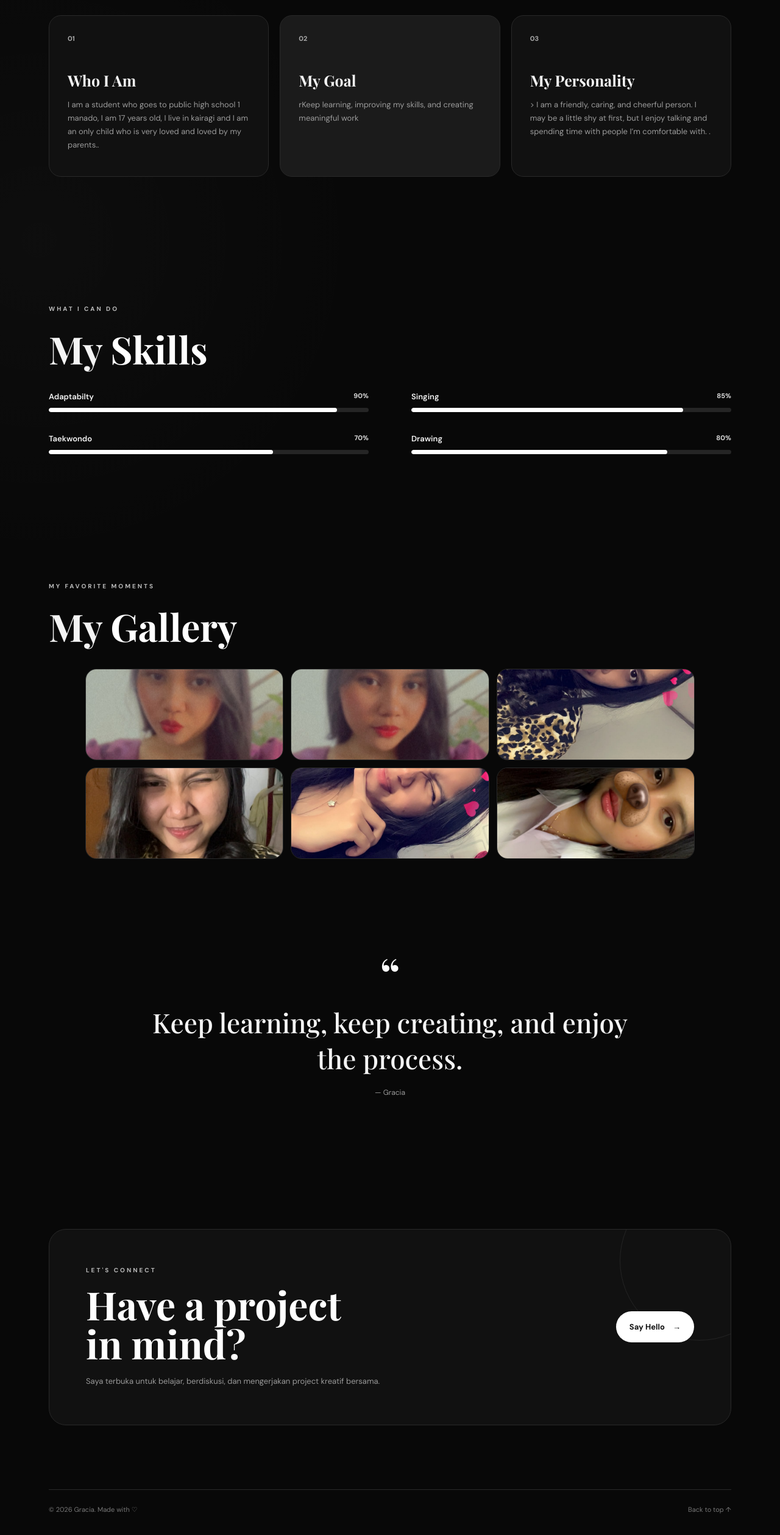
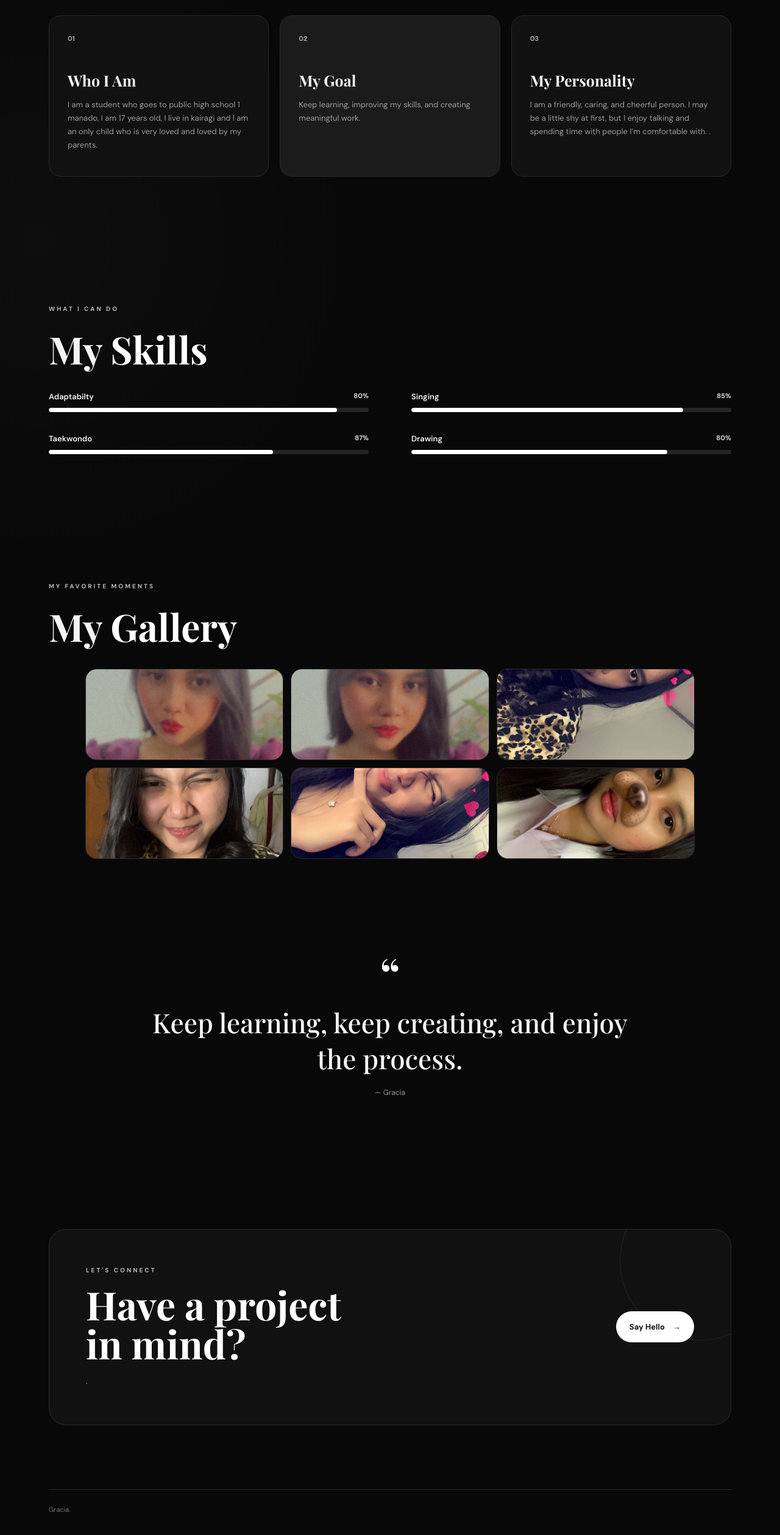
Before and after one commit to graciakahumbau-cmd/Gracia_Kahumbau_Xll-06_Portofolio, a plain HTML site: page index.html in a window 1280 px wide. Shown: the part 1022-3540 px from the top of the page at 61% size. Drawn offline with nearby package versions, Linux system fonts and the light colour scheme; files whose address does not match are found by name.

Commit message:
Update index.html

```diff
--- a/index.html
+++ b/index.html
@@ -45,9 +45,9 @@
 <section class="about section" id="about">
   <div class="section-heading"><p class="eyebrow">GET TO KNOW ME</p><h2>About <span>Me</span></h2></div>
   <div class="about-grid">
-    <div class="about-card"><div class="card-number">01</div><h3>Who I Am</h3><p>I am a student who goes to public high school 1 manado, I am 17 years old, I live in kairagi and I am an only child who is very loved and loved by my parents..</p></div>
-    <div class="about-card featured"><div class="card-number">02</div><h3>My Goal</h3><p>rKeep learning, improving my skills, and creating meaningful work</p></div>
-    <div class="about-card"><div class="card-number">03</div><h3>My Personality</h3><p> > I am a friendly, caring, and cheerful person. I may be a little shy at first, but I enjoy talking and spending time with people I’m comfortable with.
+    <div class="about-card"><div class="card-number">01</div><h3>Who I Am</h3><p>I am a student who goes to public high school 1 manado, I am 17 years old, I live in kairagi and I am an only child who is very loved and loved by my parents.</p></div>
+    <div class="about-card featured"><div class="card-number">02</div><h3>My Goal</h3><p>Keep learning, improving my skills, and creating meaningful work. </p></div>
+    <div class="about-card"><div class="card-number">03</div><h3>My Personality</h3><p> I am a friendly, caring, and cheerful person. I may be a little shy at first, but I enjoy talking and spending time with people I’m comfortable with.
 .</p></div>
   </div>
 </section>
@@ -55,9 +55,9 @@
 <section class="skills section" id="skills">
   <div class="section-heading"><p class="eyebrow">WHAT I CAN DO</p><h2>My <span>Skills</span></h2></div>
   <div class="skills-list">
-    <div class="skill"><div class="skill-top"><span>Adaptabilty</span><b>90%</b></div><div class="bar"><i style="width:90%"></i></div></div>
+    <div class="skill"><div class="skill-top"><span>Adaptabilty</span><b>80%</b></div><div class="bar"><i style="width:90%"></i></div></div>
     <div class="skill"><div class="skill-top"><span>Singing</span><b>85%</b></div><div class="bar"><i style="width:85%"></i></div></div>
-    <div class="skill"><div class="skill-top"><span>Taekwondo</span><b>70%</b></div><div class="bar"><i style="width:70%"></i></div></div>
+    <div class="skill"><div class="skill-top"><span>Taekwondo</span><b>87%</b></div><div class="bar"><i style="width:70%"></i></div></div>
     <div class="skill"><div class="skill-top"><span>Drawing</span><b>80%</b></div><div class="bar"><i style="width:80%"></i></div></div>
   </div>
 </section>
@@ -77,12 +77,12 @@
 <section class="quote section"><div class="quote-mark">“</div><p>Keep learning, keep creating, and enjoy the process.</p><span>— Gracia</span></section>
 
 <section class="contact section" id="contact">
-  <div class="contact-box"><div><p class="eyebrow">LET'S CONNECT</p><h2>Have a project<br><span>in mind?</span></h2><p class="contact-text">Saya terbuka untuk belajar, berdiskusi, dan mengerjakan project kreatif bersama.</p></div>
-  <a class="contact-btn" href="mailto:emailkamu@example.com">Say Hello <span>→</span></a></div>
+  <div class="contact-box"><div><p class="eyebrow">LET'S CONNECT</p><h2>Have a project<br><span>in mind?</span></h2><p class="contact-text">.</p></div>
+  <a class="contact-btn" href="Ig:Cyiaaqq">Say Hello <span>→</span></a></div>
 </section>
 </main>
 
-<footer><p>© 2026 Gracia. Made with ♡</p><a href="#home">Back to top ↑</a></footer>
+<footer><p> Gracia.</p><a href</a></footer>
 <script src="script.js"></script>
 </body>
 </html>
```
